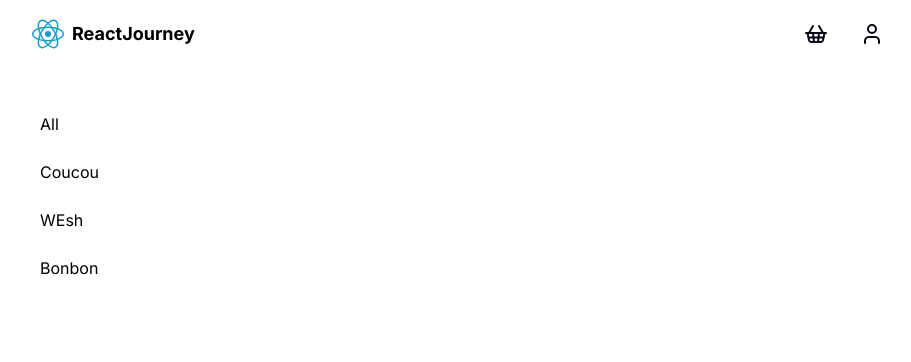
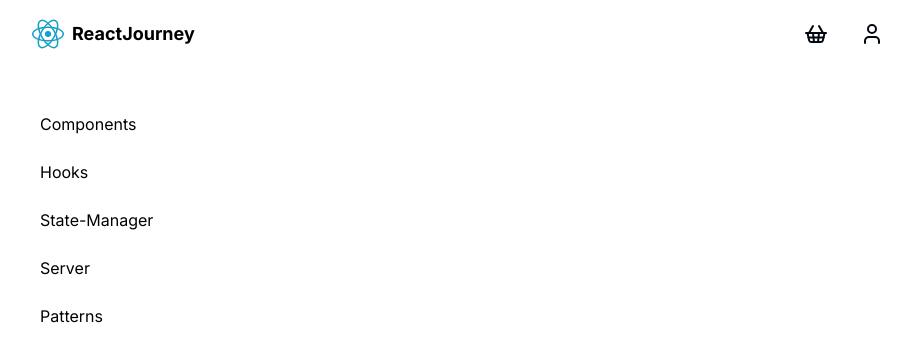
Before and after one commit to mirkobozzetto/workshop_component, a Next.js app: page / in a window 1280 px wide. Shown: the top 362 px of the page, without its empty margins (176-1087 px from the left). Built offline with nearby package versions, Linux system fonts and the light colour scheme.

Commit message:
chore: Update MenuFilter component to accept filters prop and add new links

```diff
--- a/app/page.tsx
+++ b/app/page.tsx
@@ -11,7 +11,7 @@ export default function Home() {
     <main className="flex flex-col m-auto px-4 max-w-4xl h-full">
       <Header />
       <div className="flex max-lg:flex-col flex-1 gap-4 mt-8 mb-4 py-2 overflow-auto">
-        <MenuFilter />
+        <MenuFilter filters={filters} />
       </div>
     </main>
     //
--- a/components/MenuFilter.tsx
+++ b/components/MenuFilter.tsx
@@ -1,32 +1,23 @@
 import Link from "next/link";
 
-const MenuFilter = () => {
+type MenuFilterProps = {
+  filters: string[];
+};
+
+const MenuFilter = ({ filters }: MenuFilterProps) => {
+  const newLocal =
+    "hover:bg-gray-200 px-2 py-1 rounded-md capitalize transition-colors";
   return (
     <aside className="flex lg:flex-col flex-wrap gap-4 w-full lg:max-w-[200px]">
-      <Link
-        href="/"
-        className="hover:bg-gray-200 px-2 py-1 rounded-md capitalize transition-colors"
-      >
-        All
-      </Link>
-      <Link
-        href="/"
-        className="hover:bg-gray-200 px-2 py-1 rounded-md capitalize transition-colors"
-      >
-        Coucou
-      </Link>
-      <Link
-        href="/"
-        className="hover:bg-gray-200 px-2 py-1 rounded-md capitalize transition-colors"
-      >
-        WEsh
-      </Link>
-      <Link
-        href="/"
-        className="hover:bg-gray-200 px-2 py-1 rounded-md capitalize transition-colors"
-      >
-        Bonbon
-      </Link>
+      {filters.map((filter) => (
+        <Link
+          key={filter}
+          href={`/?filter=${filter}`}
+          className="hover:bg-gray-200 px-2 py-1 rounded-md capitalize transition-colors"
+        >
+          {filter}
+        </Link>
+      ))}
     </aside>
   );
 };
```
